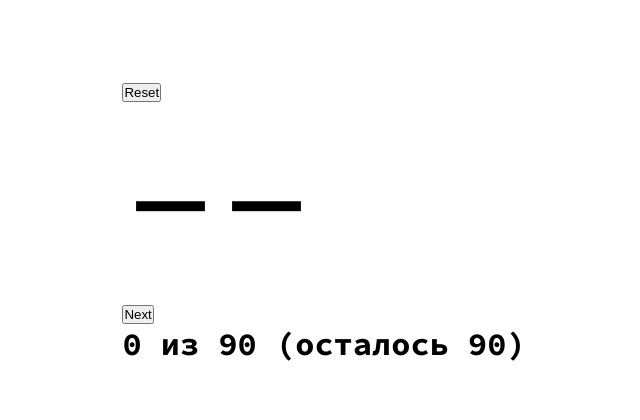
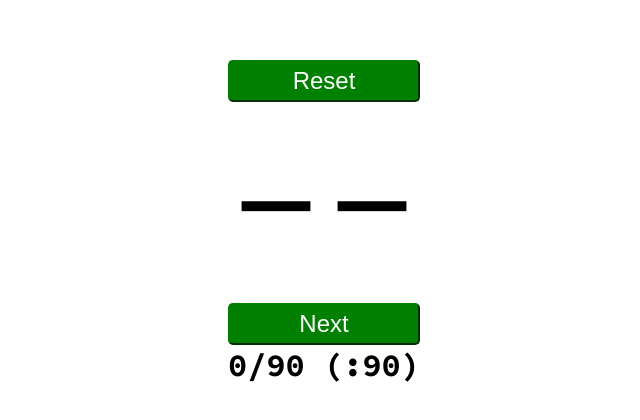
Before and after one commit to SkripKolesa/loto, a React (Create React App) app: page / in a window 1280 px wide. Shown: the part 178-598 px from the top of the page, without its empty margins (316-956 px from the left). Built offline with nearby package versions, Linux system fonts and the light colour scheme.

Commit message:
button -> Button

```diff
--- a/src/App.css
+++ b/src/App.css
@@ -1,5 +1,7 @@
 .App {
-
+  display: flex;
+  align-content: center;
+  flex-direction: column;
 }
 
 .App .history{
--- a/src/App.js
+++ b/src/App.js
@@ -2,6 +2,7 @@ import './App.css';
 import Bochka from "./components/Bochka/Bochka";
 import {makeShuffleRangeIterator} from "./service/ShuffledNumbers";
 import {useState} from "react";
+import Button from "./components/Button/Button";
 
 export default function App(props) {
   const [items, setItems] = useState(makeShuffleRangeIterator());
@@ -14,6 +15,7 @@ export default function App(props) {
     setCurrent(null);
     setCount(0);
     setDone(false);
+    setHistory([]);
   };
   const onNext = e => {
     const next = items.next();
@@ -27,13 +29,13 @@ export default function App(props) {
       alert("DONE");
     }
   };
-  //TODO button, counter, history into separate components
+  //TODO counter, history into separate components
   return (
     <div className={"App"}>
-      <button onClick={onReset}>Reset</button>
+      <Button onClick={onReset}>Reset</Button>
       <Bochka current={current}/>
-      <button onClick={onNext}>Next</button>
-      <h1>{count} из 90 (осталось {90 - count})</h1>
+      <Button onClick={onNext}>Next</Button>
+      <h1>{count}/90 (:{90 - count})</h1>
       <ul className={"history"}>
         {history.map((h, idx) => <li key={idx}>{h}</li>)}
       </ul>
--- a/src/components/Bochka/Bochka.css
+++ b/src/components/Bochka/Bochka.css
@@ -1,3 +1,4 @@
 .Bochka{
   font-size: 10rem;
+  text-align: center;
 }
--- /dev/null
+++ b/src/components/Button/Button.css
@@ -0,0 +1,9 @@
+.Button {
+  font-size: 1.5rem;
+  border-radius: 5px;
+  padding: 5px;
+  cursor: pointer;
+  background-color: green;
+  color: white;
+  border-color: green;
+}
--- /dev/null
+++ b/src/components/Button/Button.js
@@ -0,0 +1,7 @@
+import "./Button.css"
+
+export default function Button(props) {
+  return (
+    <button className={"Button"} onClick={props.onClick}>{props.children}</button>
+  )
+}
```
